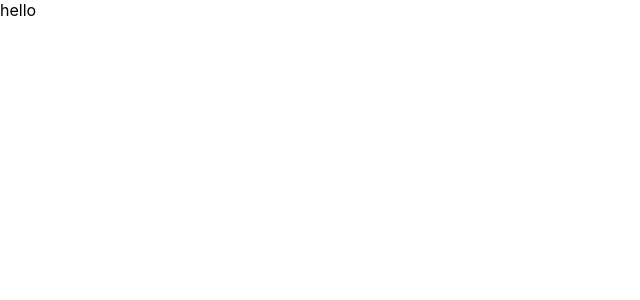
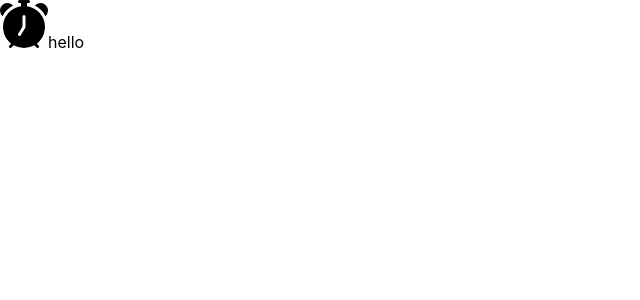
Before and after one commit to plasticpontechnologies/erp, a React (Create React App) app in the folder ui/: page / in a window 1280 px wide. Shown: the top 300 px of the page, without its empty margins (0-640 px from the left). Built offline with nearby package versions, Linux system fonts and the light colour scheme.

Commit message:
bootstrap icons
Signed-off-by: Bhanu Prakash <bhanu@plasticontech.com>

```diff
--- a/ui/src/Dashboard.js
+++ b/ui/src/Dashboard.js
@@ -1,11 +1,12 @@
 import react, { Component } from "react";
+import { BsFillAlarmFill } from "react-icons/bs"
 
 
 export default class Dashboard extends Component{
     render() {
         return(
             <div>
-                hello
+               <BsFillAlarmFill size="3em"/>hello
             </div>
         )
     }
```
